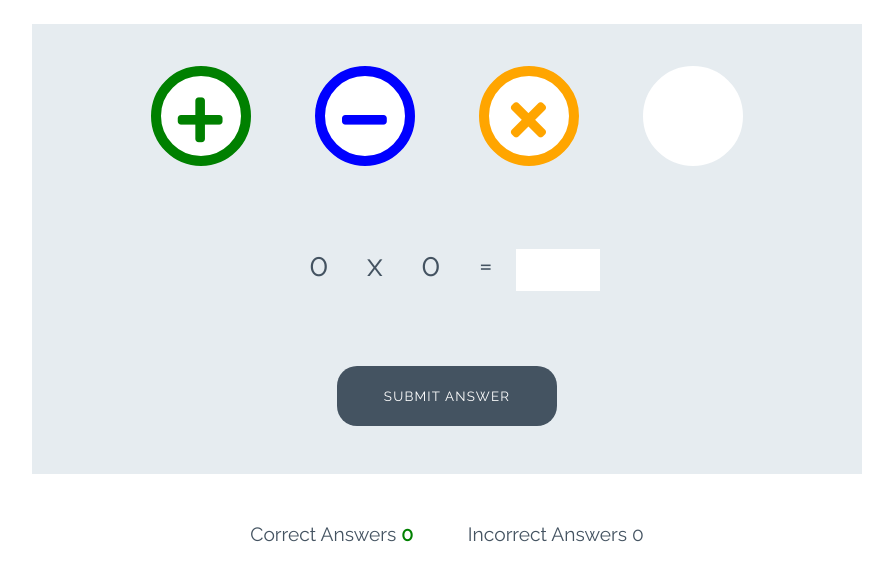
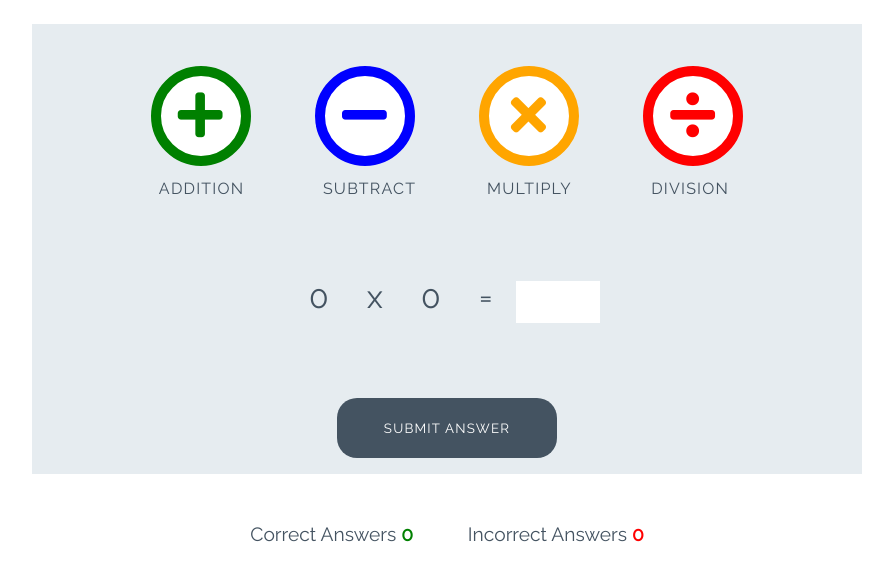
Before and after one commit to deadr1pley/love-maths, a plain HTML site: page index.html in a window 1280 px wide. Shown: the part 79-660 px from the top of the page, without its empty margins (193-1086 px from the left). Drawn offline with Linux system fonts and the light colour scheme.

Commit message:
uppdated spelling misstake

```diff
--- a/assets/css/style.css
+++ b/assets/css/style.css
@@ -109,6 +109,14 @@ body {
     font-size: 3.2rem;
     margin: 0 30px;
     transition: all 0.5s;
+}
+
+.btn--big::after{
+    content: attr(data-type);
+    font-size: 1rem;
+    color: #445361;
+    position: relative;
+    left: -0.5em;
 }
 
 .btn--blue {
--- a/index.html
+++ b/index.html
@@ -18,16 +18,16 @@
 
     <div class="game-area">
         <div class="controls-area">
-            <button class="btn btn--big btn--green">
+            <button data-type="addition" class="btn btn--big btn--green">
                 <i class="fas fa-plus"></i>
             </button>
-            <button class="btn btn--big btn--blue">
+            <button data-type="subtract" class="btn btn--big btn--blue">
                 <i class="fas fa-minus"></i>
             </button>
-            <button class="btn btn--big btn--orange">
+            <button data-type="multiply" class="btn btn--big btn--orange">
                 <i class="fas fa-times"></i>
             </button>
-            <button class="btn btn--big btn--gred">
+            <button data-type="division" class="btn btn--big btn--red">
                 <i class="fas fa-divide"></i>
             </button>
         </div>
@@ -39,12 +39,12 @@
             <p class="answer-message">Enter Answer:</p>
             <input id="answer-box" type="number">
         </div>
-        <button class="btn btn--gray">Submit Answer</button>
+        <button data-type="submit" class="btn btn--gray">Submit Answer</button>
     </div>
 
     <div class="score-area">
         <p class="scores">Correct Answers <span id="score">0</span></p>
-        <p class="scores">Incorrect Answers <span id="Incorrect">0</span></p></p>
+        <p class="scores">Incorrect Answers <span id="incorrect">0</span></p></p>
     </div>
 
     <script src="assets/js/script.js"></script>
```
